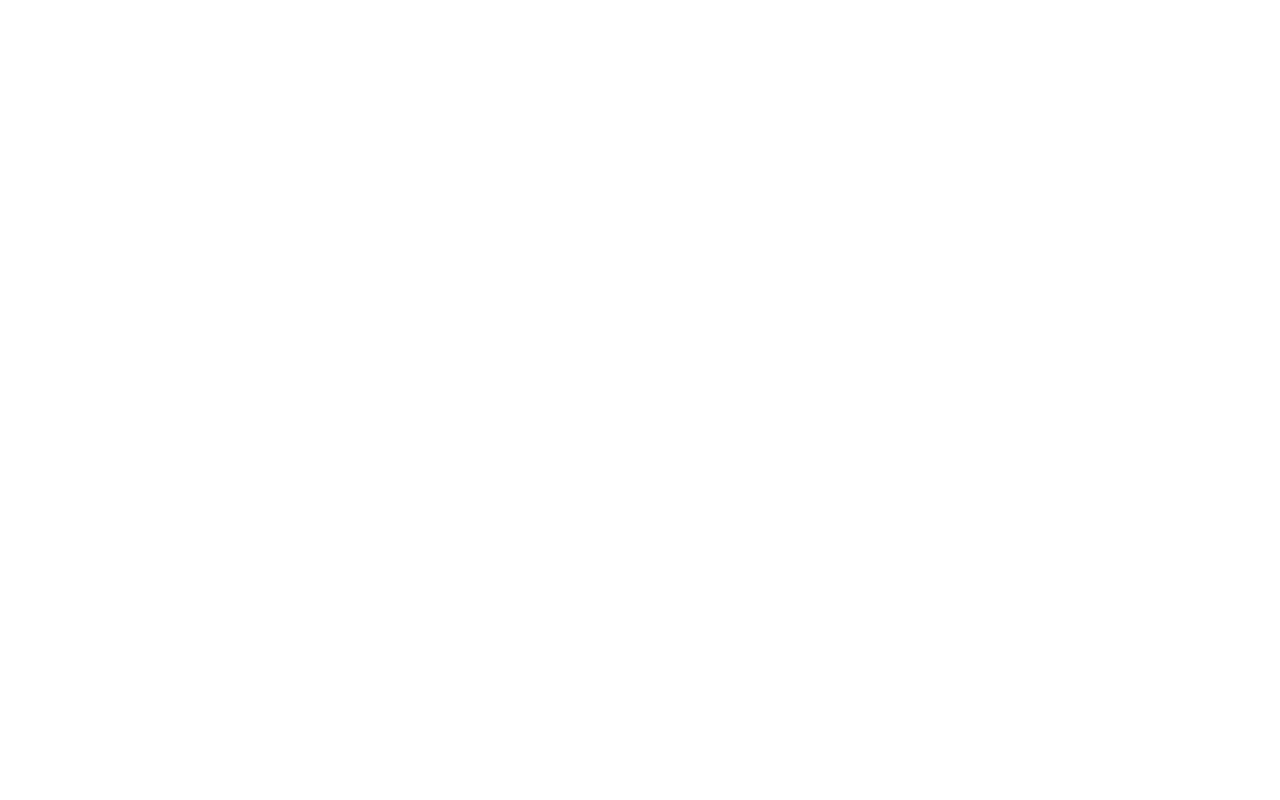
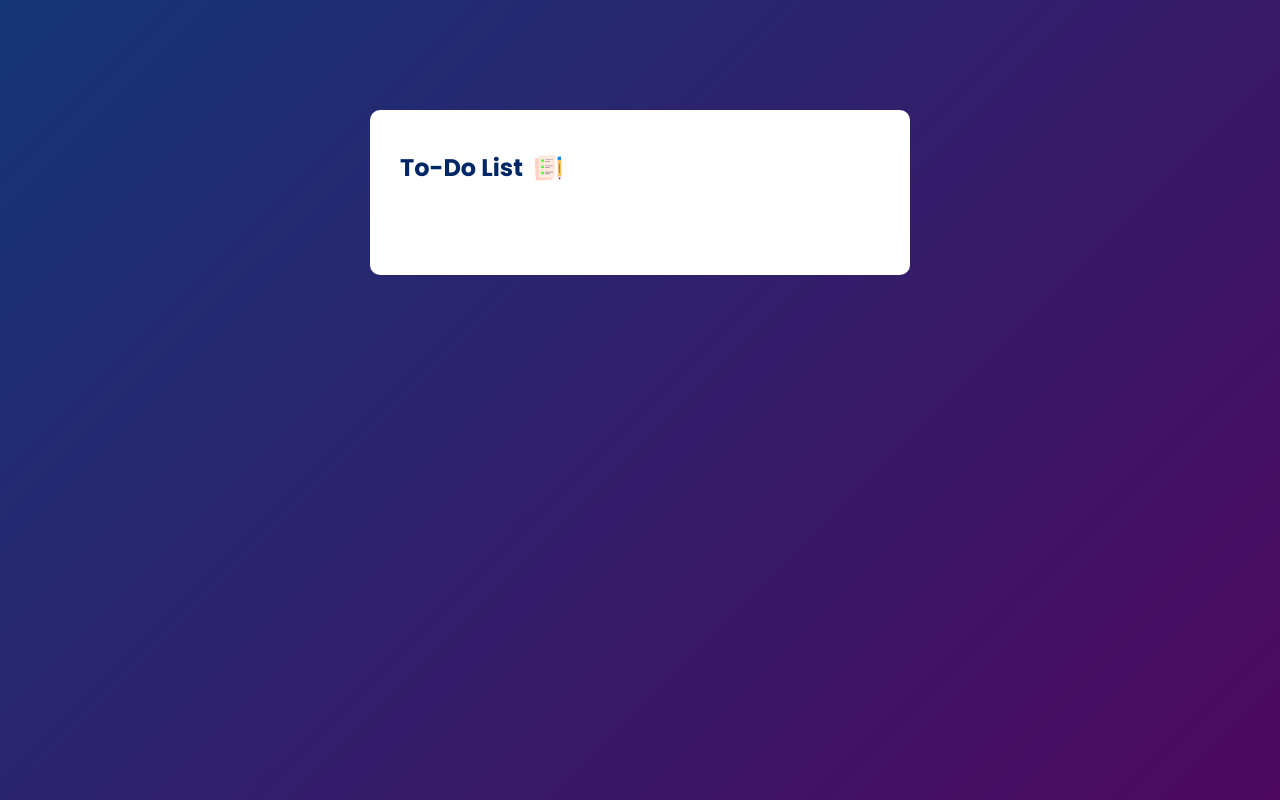
Before and after one commit to denyskh4991/To-Do-List-App, a plain HTML site: page index.html in a window 1280 px wide. Drawn offline with Linux system fonts and the light colour scheme.

Commit message:
Design Part 1

```diff
--- a/index.html
+++ b/index.html
@@ -5,10 +5,17 @@
     <meta name="viewport"
           content="width=device-width, user-scalable=no, initial-scale=1.0, maximum-scale=1.0, minimum-scale=1.0">
     <meta http-equiv="X-UA-Compatible" content="ie=edge">
+    <link rel="preconnect" href="https://fonts.googleapis.com">
+    <link rel="preconnect" href="https://fonts.gstatic.com" crossorigin>
+    <link href="https://fonts.googleapis.com/css2?family=Poppins:ital,wght@0,100;0,200;0,300;0,400;0,500;0,600;0,700;0,800;0,900;1,100;1,200;1,300;1,400;1,500;1,600;1,700;1,800;1,900&display=swap" rel="stylesheet">
     <title>Document</title>
     <link rel="stylesheet" href="styles.css">
 </head>
 <body>
-
+<div class="container">
+    <div class="todo-app">
+        <h2>To-Do List <img src="images/icon.png"></h2>
+    </div>
+</div>
 </body>
 </html>
--- a/styles.css
+++ b/styles.css
@@ -0,0 +1,34 @@
+*{
+    margin: 0;
+    padding: 0;
+    font-family: Poppins, sans-serif;
+    box-sizing: border-box;
+}
+
+.container {
+    width: 100%;
+    min-height: 100vh;
+    background:  linear-gradient(135deg, #153677, #4e085f);
+    padding: 10px;
+}
+
+.todo-app {
+    width: 100%;
+    max-width: 540px;
+    background: #fff;
+    margin: 100px auto 20px;
+    padding: 40px 30px 70px;
+    border-radius: 10px;
+}
+
+.todo-app h2 {
+    color: #002765;
+    display: flex;
+    align-items: center;
+    margin-bottom: 20px;
+}
+
+.todo-app h2 img {
+    width: 30px;
+    margin-left: 10px;
+}
```
